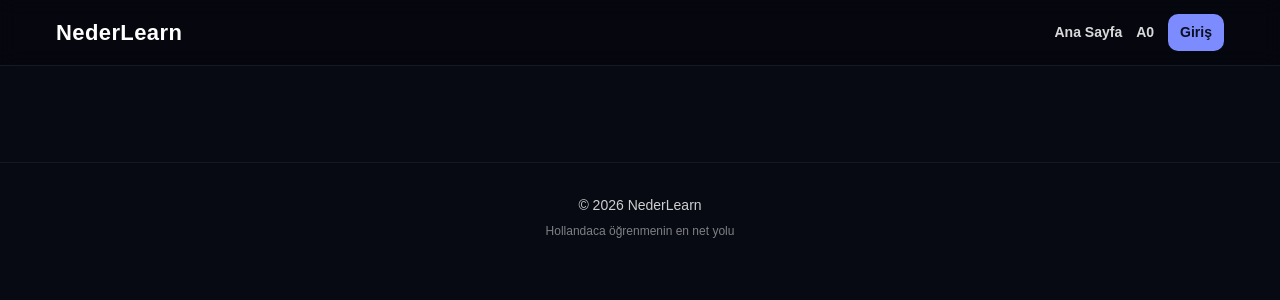
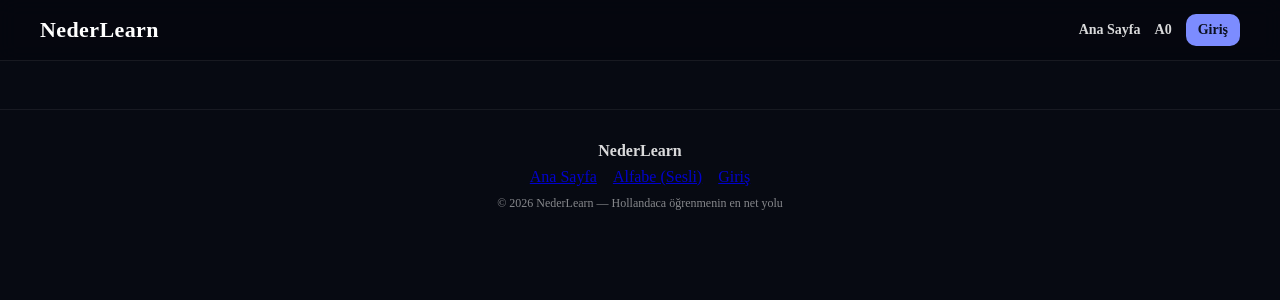
Before and after one commit to cosmuslum/nextjs-boilerplate, a Next.js app: page /tr in a window 1280 px wide. Shown: the top 300 px of the page. Built offline with nearby package versions, Linux system fonts and the light colour scheme.

Commit message:
Update layout.tsx

```diff
--- a/app/layout.tsx
+++ b/app/layout.tsx
@@ -1,5 +1,4 @@
 import type { Metadata } from "next";
-import "./globals.css";
 
 export const metadata: Metadata = {
   title: "NederLearn – Hollandaca Öğren",
@@ -14,23 +13,38 @@ export default function TrLayout({
   return (
     <html lang="tr">
       <body style={s.body}>
+        {/* HEADER */}
         <header style={s.header}>
           <div style={s.headerInner}>
             <div style={s.logo}>NederLearn</div>
-            <nav style={s.nav}>
+
+            {/* DESKTOP NAV */}
+            <nav style={s.navDesktop}>
               <a href="/tr" style={s.navLink}>Ana Sayfa</a>
               <a href="/tr/a0" style={s.navLink}>A0</a>
               <a href="/tr/login" style={s.navBtn}>Giriş</a>
             </nav>
+
+            {/* MOBILE ICON (sadece görsel, JS yok) */}
+            <div style={s.mobileIcon}>☰</div>
           </div>
         </header>
 
+        {/* CONTENT */}
         <main style={s.main}>{children}</main>
 
+        {/* FOOTER */}
         <footer style={s.footer}>
-          <div>© {new Date().getFullYear()} NederLearn</div>
-          <div style={s.footerSmall}>
-            Hollandaca öğrenmenin en net yolu
+          <div style={s.footerInner}>
+            <div style={s.footerBrand}>NederLearn</div>
+            <div style={s.footerLinks}>
+              <a href="/tr">Ana Sayfa</a>
+              <a href="/tr/a0/alfabe">Alfabe (Sesli)</a>
+              <a href="/tr/login">Giriş</a>
+            </div>
+            <div style={s.footerCopy}>
+              © {new Date().getFullYear()} NederLearn — Hollandaca öğrenmenin en net yolu
+            </div>
           </div>
         </footer>
       </body>
@@ -38,15 +52,20 @@ export default function TrLayout({
   );
 }
 
+/* ================= STYLES ================= */
+
 const s: Record<string, React.CSSProperties> = {
   body: {
     margin: 0,
+    minHeight: "100vh",
     fontFamily: "system-ui, -apple-system, BlinkMacSystemFont",
     background: "linear-gradient(180deg,#05070f,#0b1020)",
     color: "#fff",
-    minHeight: "100vh",
+    display: "flex",
+    flexDirection: "column",
   },
 
+  /* HEADER */
   header: {
     position: "sticky",
     top: 0,
@@ -71,7 +90,7 @@ const s: Record<string, React.CSSProperties> = {
     letterSpacing: 0.4,
   },
 
-  nav: {
+  navDesktop: {
     display: "flex",
     gap: 14,
     alignItems: "center",
@@ -94,24 +113,49 @@ const s: Record<string, React.CSSProperties> = {
     fontSize: 14,
   },
 
+  mobileIcon: {
+    display: "none",
+    fontSize: 22,
+    cursor: "pointer",
+  },
+
+  /* MAIN */
   main: {
+    flex: 1,
     maxWidth: 1200,
     margin: "0 auto",
     padding: "24px 16px",
+    width: "100%",
   },
 
+  /* FOOTER */
   footer: {
-    marginTop: 48,
+    borderTop: "1px solid rgba(255,255,255,0.08)",
     padding: "32px 16px",
-    borderTop: "1px solid rgba(255,255,255,0.08)",
-    textAlign: "center",
-    opacity: 0.8,
-    fontSize: 14,
+    opacity: 0.85,
   },
 
-  footerSmall: {
+  footerInner: {
+    maxWidth: 1200,
+    margin: "0 auto",
+    textAlign: "center",
+  },
+
+  footerBrand: {
+    fontWeight: 900,
+    marginBottom: 8,
+  },
+
+  footerLinks: {
+    display: "flex",
+    justifyContent: "center",
+    gap: 16,
+    flexWrap: "wrap",
+    marginBottom: 10,
+  },
+
+  footerCopy: {
     fontSize: 12,
-    marginTop: 6,
     opacity: 0.6,
   },
 };
```
